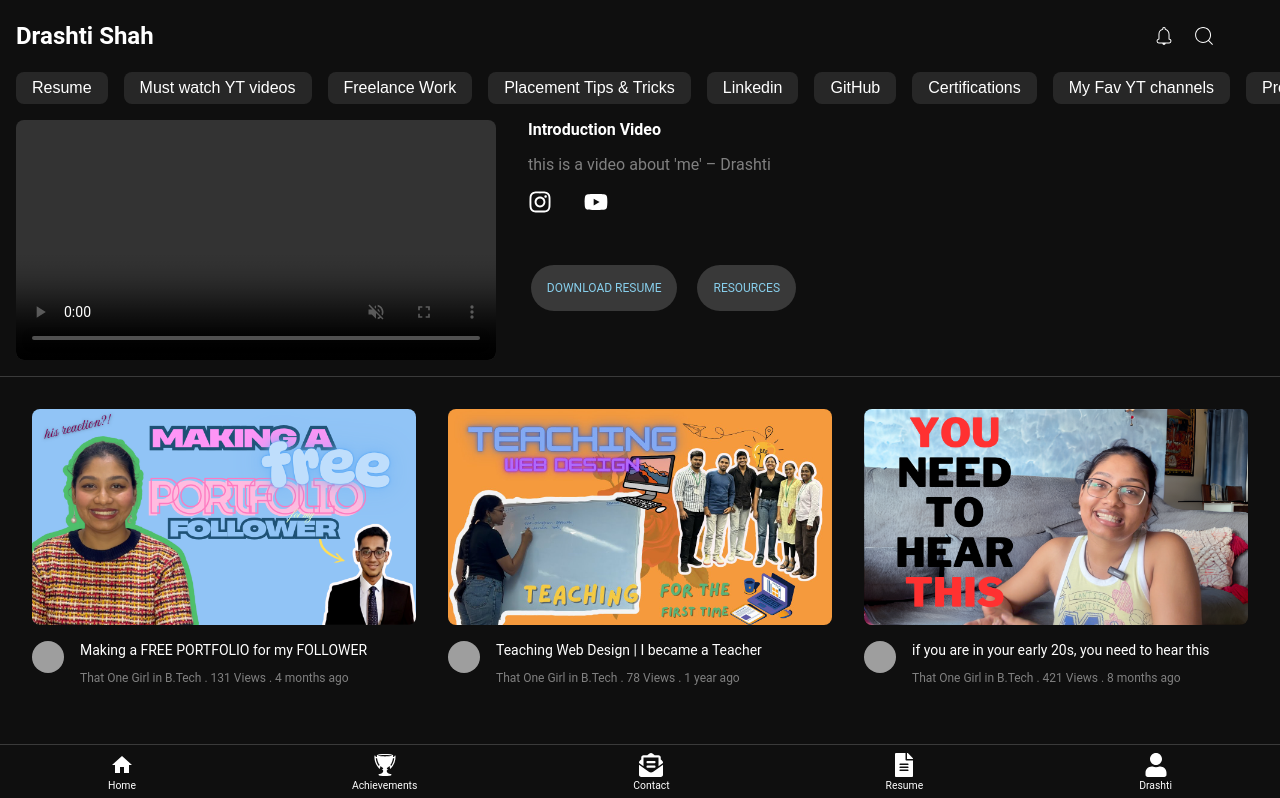
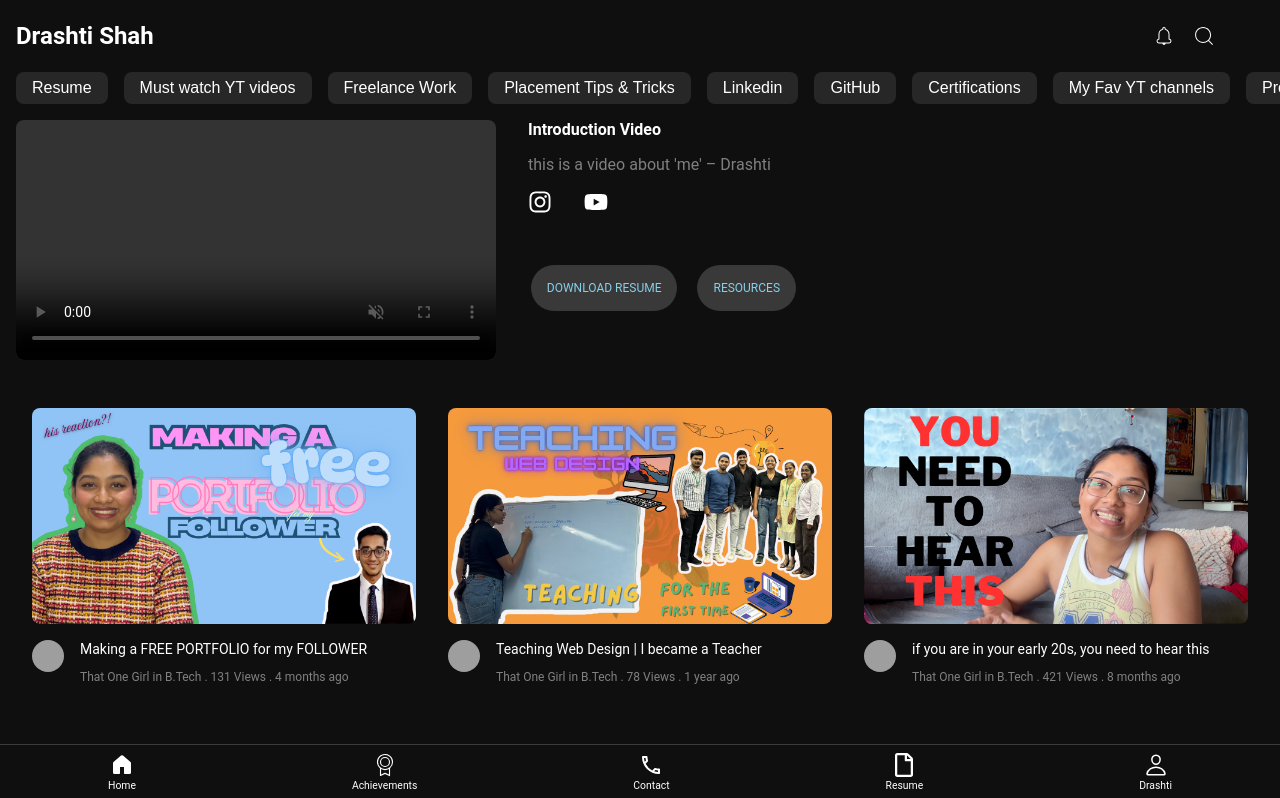
Before and after one commit to DrashtiSanjayShah/New-portfolio, a React (Vite) app: page / in a window 1280 px wide. Shown: the top 798 px of the page. Built offline with nearby package versions, Linux system fonts and the light colour scheme; grey boxes are pictures that could not be loaded.

Commit message:
last changes

```diff
--- a/src/components/AchievementsPage.jsx
+++ b/src/components/AchievementsPage.jsx
@@ -3,9 +3,8 @@ import "./achievements.css";
 import Header from "./Header";
 import Bottomnav from "./BottomNav";
 import { Swiper, SwiperSlide } from "swiper/react";
-import { Navigation, Autoplay } from "swiper/modules";
+import { Autoplay } from "swiper/modules";
 import "swiper/css";
-import "swiper/css/navigation";
 import "swiper/css/autoplay";
 import MLSA1 from '../assets/images/MLSA1.png';
 import MLSA2 from '../assets/images/MLSA2.png';
@@ -76,10 +75,9 @@ const AchievementsPage = () => {
         {achievements.map((achievement, index) => (
           <div className="videoPlayer-container" key={index}>
             <Swiper
-              modules={[Navigation, Autoplay]}
+              modules={[Autoplay]}
               spaceBetween={10}
               slidesPerView={1}
-              navigation
               autoplay={{ delay: 2500 }}
               className="achievement-swiper"
             >
--- a/src/components/BottomNav.jsx
+++ b/src/components/BottomNav.jsx
@@ -1,38 +1,70 @@
 import React from "react";
-import { FaFileAlt, FaUser, FaEnvelopeOpenText } from "react-icons/fa";
-import { MdHome } from "react-icons/md";
-import { GiTrophy } from "react-icons/gi";
-import { Link } from "react-router-dom";
+import { NavLink, useLocation } from "react-router-dom";
+
+import { GoHome, GoHomeFill } from "react-icons/go";
+import { PiMedalLight, PiMedalFill } from "react-icons/pi";
+import { MdOutlinePhone, MdPhone } from "react-icons/md";
+import { IoPersonOutline, IoPerson } from "react-icons/io5";
+import { FaRegFile } from "react-icons/fa";
+
 import Resume from "../assets/Resume.pdf";
 
 const BottomNav = () => {
+  const location = useLocation();
+  const path = location.pathname;
+
   return (
     <div className="bottom-nav">
-      <Link to="/" className="nav-link">
-        <MdHome className="icon" />
+      {/* Home */}
+      <NavLink to="/" className="nav-link">
+        {path === "/" ? (
+          <GoHomeFill className="icon" />
+        ) : (
+          <GoHome className="icon" />
+        )}
         <div className="label">Home</div>
-      </Link>
-      <Link to="/achievements" className="nav-link">
-        <GiTrophy className="icon" />
+      </NavLink>
+
+      {/* Achievements */}
+      <NavLink to="/achievements" className="nav-link">
+        {path === "/achievements" ? (
+          <PiMedalFill className="icon" />
+        ) : (
+          <PiMedalLight className="icon" />
+        )}
         <div className="label">Achievements</div>
-      </Link>
-      <Link to="/contact" className="nav-link">
-        <FaEnvelopeOpenText className="icon" />
+      </NavLink>
+
+      {/* Contact */}
+      <NavLink to="/contact" className="nav-link">
+        {path === "/contact" ? (
+          <MdPhone className="icon" />
+        ) : (
+          <MdOutlinePhone className="icon" />
+        )}
         <div className="label">Contact</div>
-      </Link>
+      </NavLink>
+
+      {/* Resume */}
       <a
         href={Resume}
         className="nav-link"
         target="_blank"
         rel="noopener noreferrer"
       >
-        <FaFileAlt className="icon" />
+        <FaRegFile className="icon" />
         <div className="label">Resume</div>
       </a>
-      <Link to="/profile" className="nav-link">
-        <FaUser className="icon" />
+
+      {/* Profile */}
+      <NavLink to="/profile" className="nav-link">
+        {path === "/profile" ? (
+          <IoPerson className="icon" />
+        ) : (
+          <IoPersonOutline className="icon" />
+        )}
         <div className="label">Drashti</div>
-      </Link>
+      </NavLink>
     </div>
   );
 };
--- a/src/components/video.css
+++ b/src/components/video.css
@@ -2,7 +2,7 @@
   background-color: #0f0f0f;
   padding: 2rem 1rem;
   display: flex;
-  border-bottom: 1px solid #3a3a3a;
+  /* border-bottom: 1px solid #3a3a3a; */
   flex-wrap: wrap;
   width: 100%;
   justify-content: center;
--- a/src/index.css
+++ b/src/index.css
@@ -57,7 +57,7 @@ body {
   background-color: #0f0f0f;
   padding: 1rem;
   display: flex;
-  border-bottom: 1px solid #3a3a3a;
+  /* border-bottom: 1px solid #3a3a3a; */
   flex-wrap: nowrap;
 }
 
@@ -255,7 +255,7 @@ body {
   gap: 2rem;
   align-items: center;
   flex-wrap: wrap;
-  border-bottom: 1px solid #3a3a3a;
+  /* border-bottom: 1px solid #3a3a3a; */
   padding-bottom: 2rem;
 }
 
@@ -364,6 +364,7 @@ button {
   transition: background-color 0.3s ease;
   margin-bottom: 0; /* prevent margin collapse */
   font-size: 1rem;
+  margin-left: 1rem;
 }
 
 .contact-form-container h2 {
```
